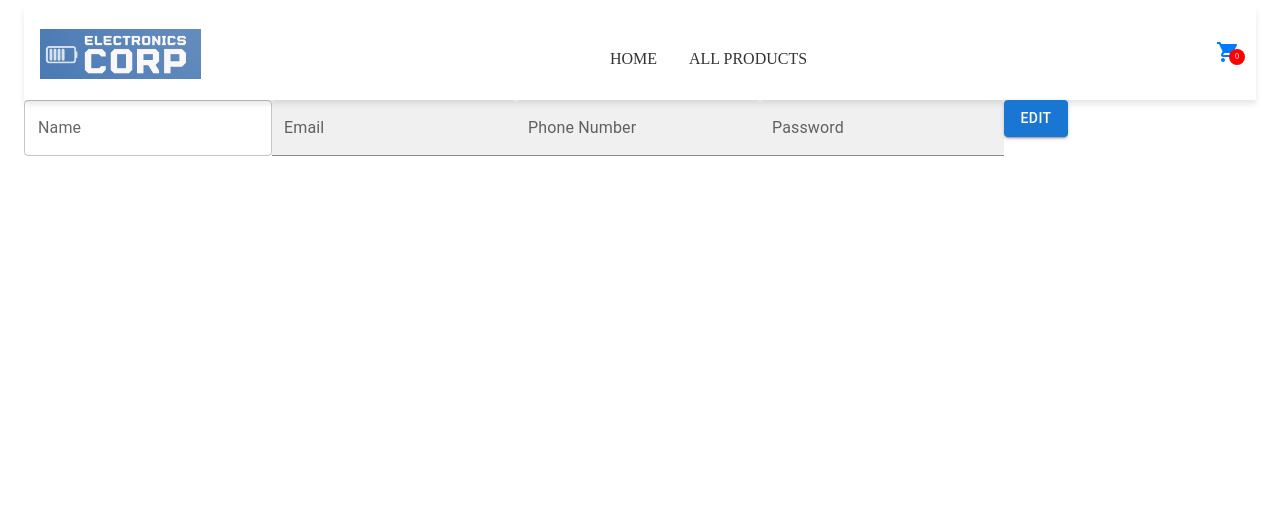
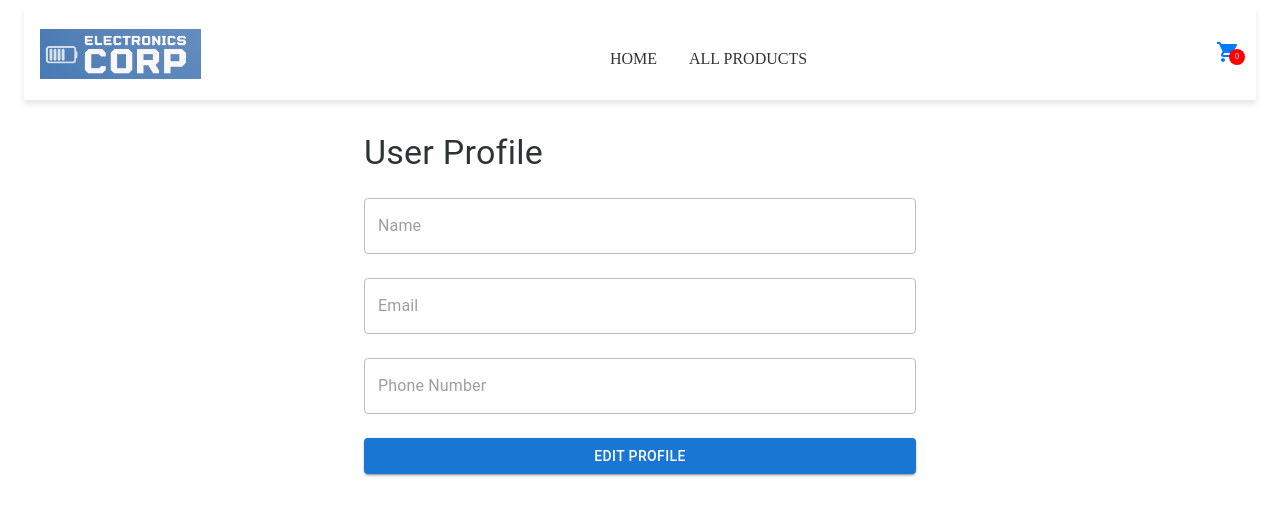
Before and after one commit to athulsebastiant/EcomMERN, a React (Vite) app in the folder Frontend/: page /user-profile in a window 1280 px wide. Shown: the top 516 px of the page. Built offline with nearby package versions, Linux system fonts and the light colour scheme; no server answers.

Commit message:
worked on user profile

```diff
--- a/Frontend/src/pages/UserProfile.jsx
+++ b/Frontend/src/pages/UserProfile.jsx
@@ -1,15 +1,108 @@
-import React from "react";
-import Button from "@mui/material/Button";
-import TextField from "@mui/material/TextField";
+import React, { useState, useEffect, useContext } from "react";
+import axios from "axios";
+import { TextField, Button, Container, Box, Typography } from "@mui/material";
+import { backendUrl } from "../App";
+import { ShopContext } from "../context/ShopContext";
+import { toast } from "react-toastify";
+
 const UserProfile = () => {
+  const { token } = useContext(ShopContext);
+  const [userData, setUserData] = useState({
+    name: "",
+    email: "",
+    phoneNumber: "",
+  });
+  const [isEditing, setIsEditing] = useState(false);
+
+  useEffect(() => {
+    const fetchUserData = async () => {
+      try {
+        const response = await axios.post(
+          backendUrl + "/api/user/get-user",
+          {},
+          { headers: { token } }
+        );
+        const { name, email, phoneNumber } = response.data.user;
+        setUserData({ name, email, phoneNumber });
+      } catch (err) {
+        console.error(err);
+      }
+    };
+    fetchUserData();
+  }, [token]);
+
+  const handleInputChange = (e) => {
+    const { name, value } = e.target;
+    setUserData((prev) => ({ ...prev, [name]: value }));
+  };
+
+  const handleSubmit = async (e) => {
+    e.preventDefault();
+    console.log("Submitting", userData);
+    try {
+      await axios.patch(backendUrl + "/api/user/edit-user", userData, {
+        headers: { token },
+      });
+      setIsEditing(false);
+      toast.success("Successfully updated");
+    } catch (err) {
+      console.error(err);
+    }
+  };
+
+  const handleEditClick = (e) => {
+    e.preventDefault(); // Prevent form submission
+    setIsEditing(true);
+  };
+
   return (
-    <div>
-      <TextField id="outlined-basic" label="Name" variant="outlined" />
-      <TextField id="outlined-basic" label="Email" variant="filled" />
-      <TextField id="outlined-basic" label="Phone Number" variant="filled" />
-      <TextField id="outlined-basic" label="Password" variant="filled" />
-      <Button variant="contained">Edit</Button>
-    </div>
+    <Container maxWidth="sm">
+      <Box
+        component="form"
+        onSubmit={handleSubmit}
+        sx={{
+          display: "flex",
+          flexDirection: "column",
+          gap: 3,
+          mt: 4,
+        }}
+      >
+        <Typography variant="h4">User Profile</Typography>
+        <TextField
+          name="name"
+          label="Name"
+          value={userData.name}
+          onChange={handleInputChange}
+          disabled={!isEditing}
+          fullWidth
+        />
+        <TextField
+          name="email"
+          label="Email"
+          value={userData.email}
+          onChange={handleInputChange}
+          disabled={!isEditing}
+          fullWidth
+        />
+        <TextField
+          name="phoneNumber"
+          label="Phone Number"
+          value={userData.phoneNumber}
+          onChange={handleInputChange}
+          disabled={!isEditing}
+          fullWidth
+        />
+        {!isEditing ? (
+          <Button variant="contained" onClick={handleEditClick}>
+            Edit Profile
+          </Button>
+        ) : (
+          <Button type="submit" variant="contained">
+            Save Profile
+          </Button>
+        )}
+      </Box>
+    </Container>
   );
 };
 
```
Also changed, not shown: 2 other files (tests, documents, lock files or other folders).
